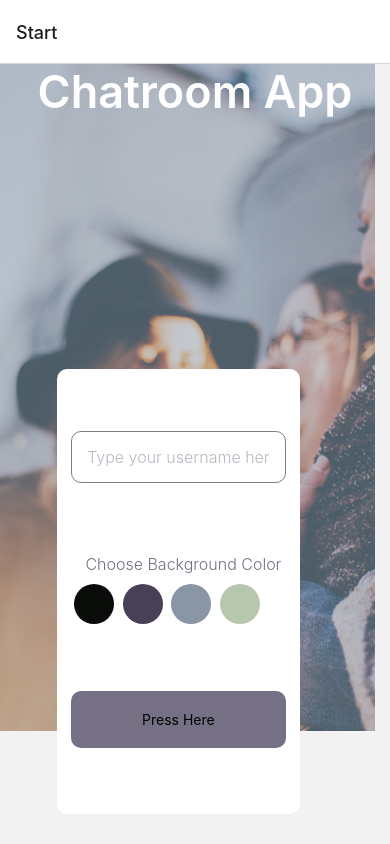
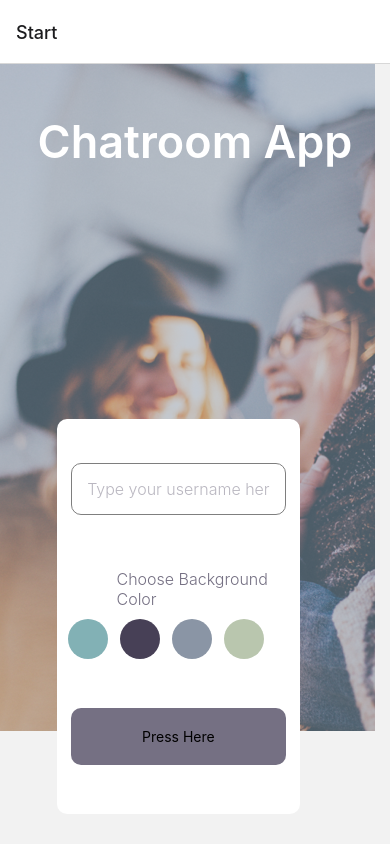
Before and after one commit to GA-MOORE7/hello-world, a React Native app: screen /Start in a window 390 px wide. Built offline with nearby package versions, Linux system fonts and the light colour scheme.

Commit message:
Modify colors

```diff
--- a/components/Start.js
+++ b/components/Start.js
@@ -105,6 +105,7 @@ const styles = StyleSheet.create({
     justifyContent: "flex-end",
   },
   title: {
+    paddingTop: 50,
     fontSize: 45,
     fontWeight: "600",
     color: "white",
@@ -141,7 +142,7 @@ const styles = StyleSheet.create({
     margin: 10,
     textAlign: "left",
     alignSelf: "flex-start",
-    marginLeft: 20,
+    marginLeft: 60,
   },
   colorButtonBox: {
     justifyContent: "flex-start",
@@ -156,7 +157,7 @@ const styles = StyleSheet.create({
     borderRadius: 20,
   },
   colorInput1: {
-    backgroundColor: "#090C08",
+    backgroundColor: "#82b1b5",
   },
   colorInput2: {
     backgroundColor: "#474056",
```
